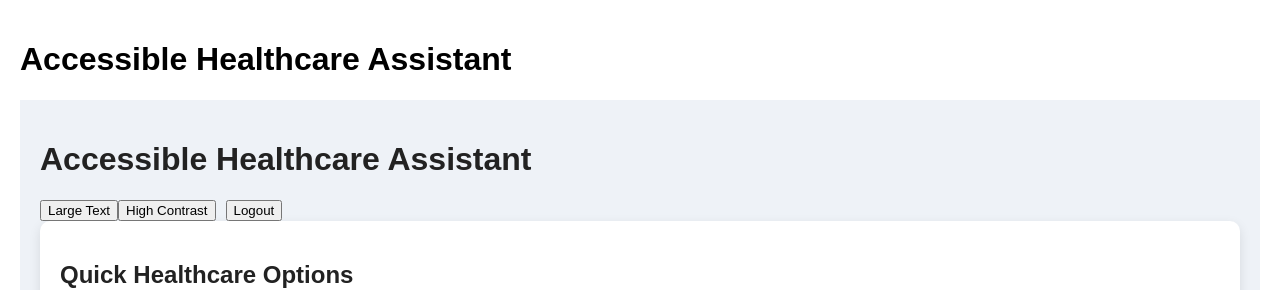
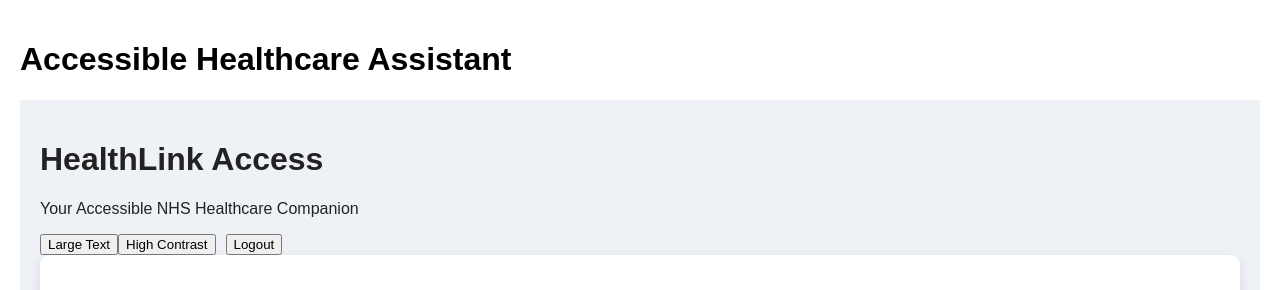
Before and after one commit to osimo2003/healthcare-ai-frontend, a React (Create React App) app: page /dashboard in a window 1280 px wide. Shown: the top 290 px of the page. Built offline with nearby package versions, Linux system fonts and the light colour scheme; no server answers; sample sign-in values are in the browser's storage.

Commit message:
Looping reminder alarm + rebrand to HealthLink Access

```diff
--- a/public/index.html
+++ b/public/index.html
@@ -24,7 +24,7 @@
       work correctly both with client-side routing and a non-root public URL.
       Learn how to configure a non-root public URL by running `npm run build`.
     -->
-    <title>React App</title>
+    <title>HealthLink Access</title>
   </head>
   <body>
     <noscript>You need to enable JavaScript to run this app.</noscript>
--- a/src/pages/Dashboard.js
+++ b/src/pages/Dashboard.js
@@ -37,6 +37,7 @@
 
   useEffect(() => {
     audioRef.current = new Audio("/medical-alert.mp3");
+    audioRef.current.loop = true;
 
     const unlockAudio = () => {
       audioRef.current.play().then(() => {
@@ -55,6 +56,7 @@
   const playSound = () => {
     if (audioRef.current) {
       audioRef.current.currentTime = 0;
+      audioRef.current.loop = true;
       audioRef.current.play().catch(() => {});
     }
   };
@@ -159,6 +161,11 @@
   const snoozeReminder = () => {
     if (!currentReminder) return;
 
+    if (audioRef.current) {
+      audioRef.current.pause();
+      audioRef.current.currentTime = 0;
+    }
+
     const newTime = new Date();
     newTime.setMinutes(newTime.getMinutes() + 5);
 
@@ -173,7 +180,14 @@
     setShowReminder(false);
   };
 
+
+
   const stopReminder = () => {
+    if (audioRef.current) {
+      audioRef.current.pause();
+      audioRef.current.currentTime = 0;
+    }
+
     setShowReminder(false);
   };
 
@@ -230,7 +244,8 @@
         padding: "20px"
       }}
     >
-      <h1>Accessible Healthcare Assistant</h1>
+      <h1>HealthLink Access</h1>
+      <p>Your Accessible NHS Healthcare Companion</p>
 
       <button onClick={() => setLargeText(!largeText)}>Large Text</button>
       <button onClick={() => setHighContrast(!highContrast)}>High Contrast</button>
```
